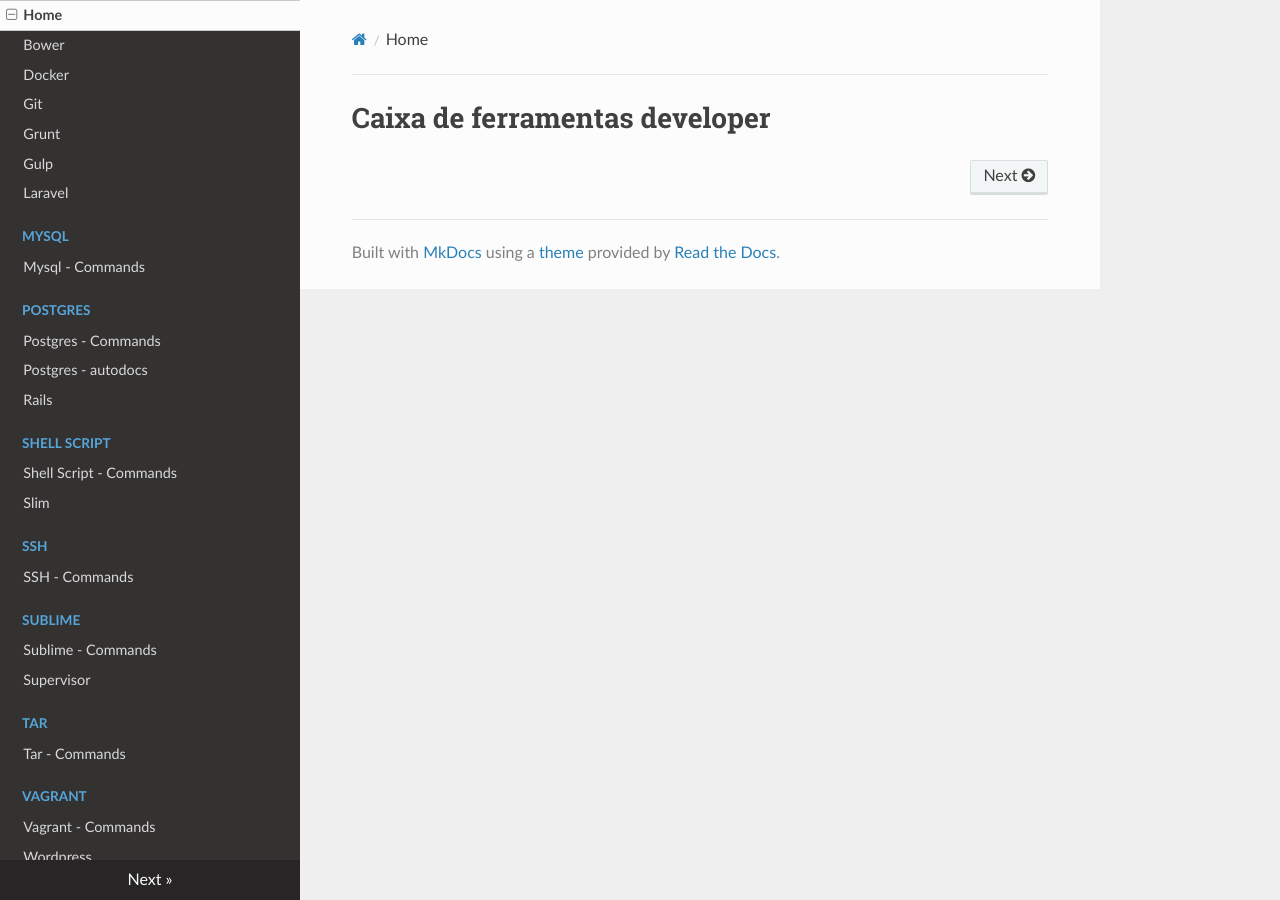
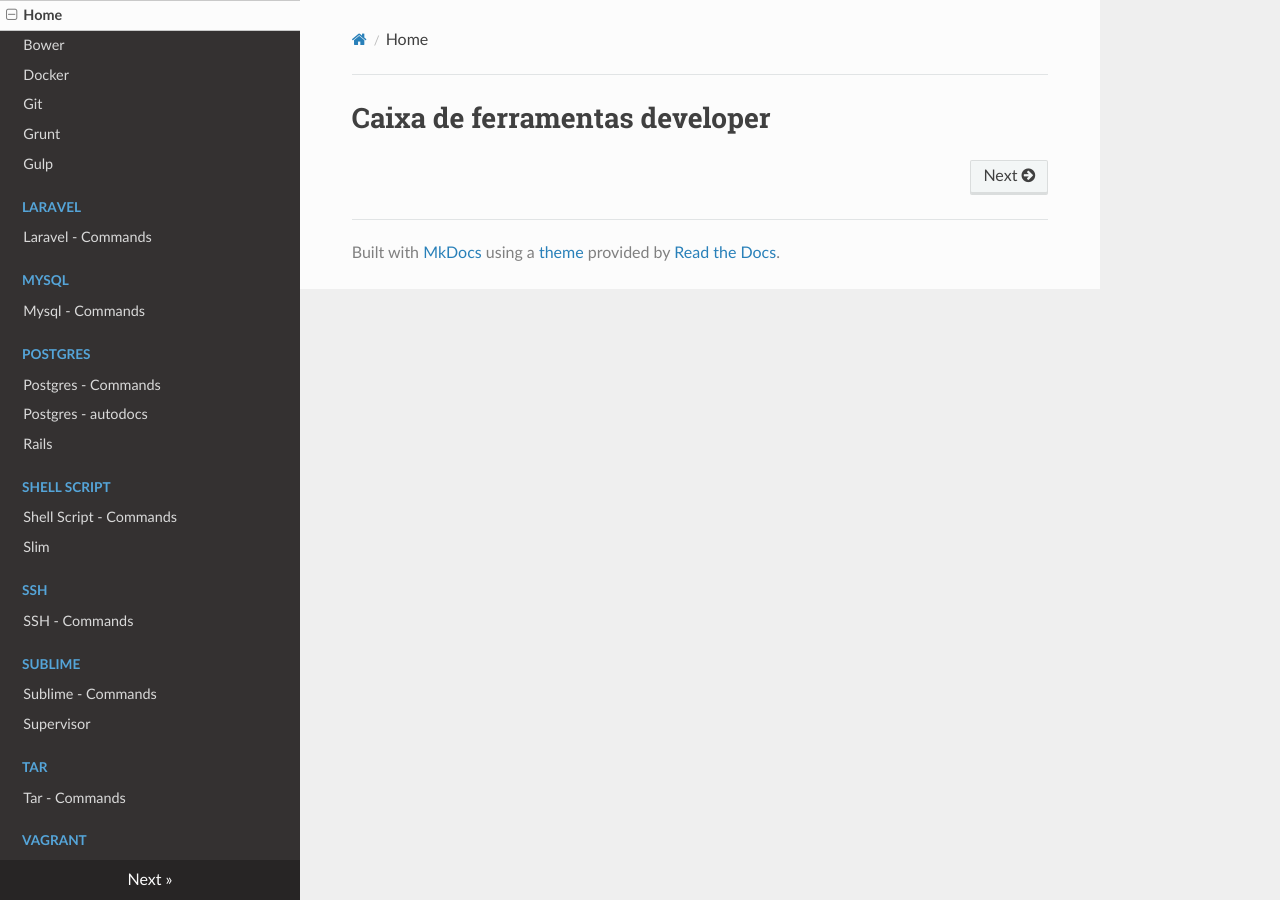
Before and after one commit to intrepidocabral/toolbox-manual, an MkDocs documentation site: the page built from docs/index.md, in a window 1280 px wide. Built offline with MkDocs 1.6.1, drawn with Linux system fonts in a browser that asks for light colours; nearby versions of some CDN libraries; old or Windows-style settings are respelled for this version of MkDocs.

Commit message:
add link menu to laravel commands

```diff
--- a/mkdocs.yml
+++ b/mkdocs.yml
@@ -6,7 +6,8 @@
 - Git: git/readme.md
 - Grunt: grunt/readme.md
 - Gulp: gulp/readme.md
-- Laravel: laravel/readme.md
+- Laravel:
+  - 'Laravel - Commands': 'laravel/laravel_commands.md'
 - Mysql:
   - 'Mysql - Commands': 'mysql/mysql_commands.md'
 - Postgres:
```
